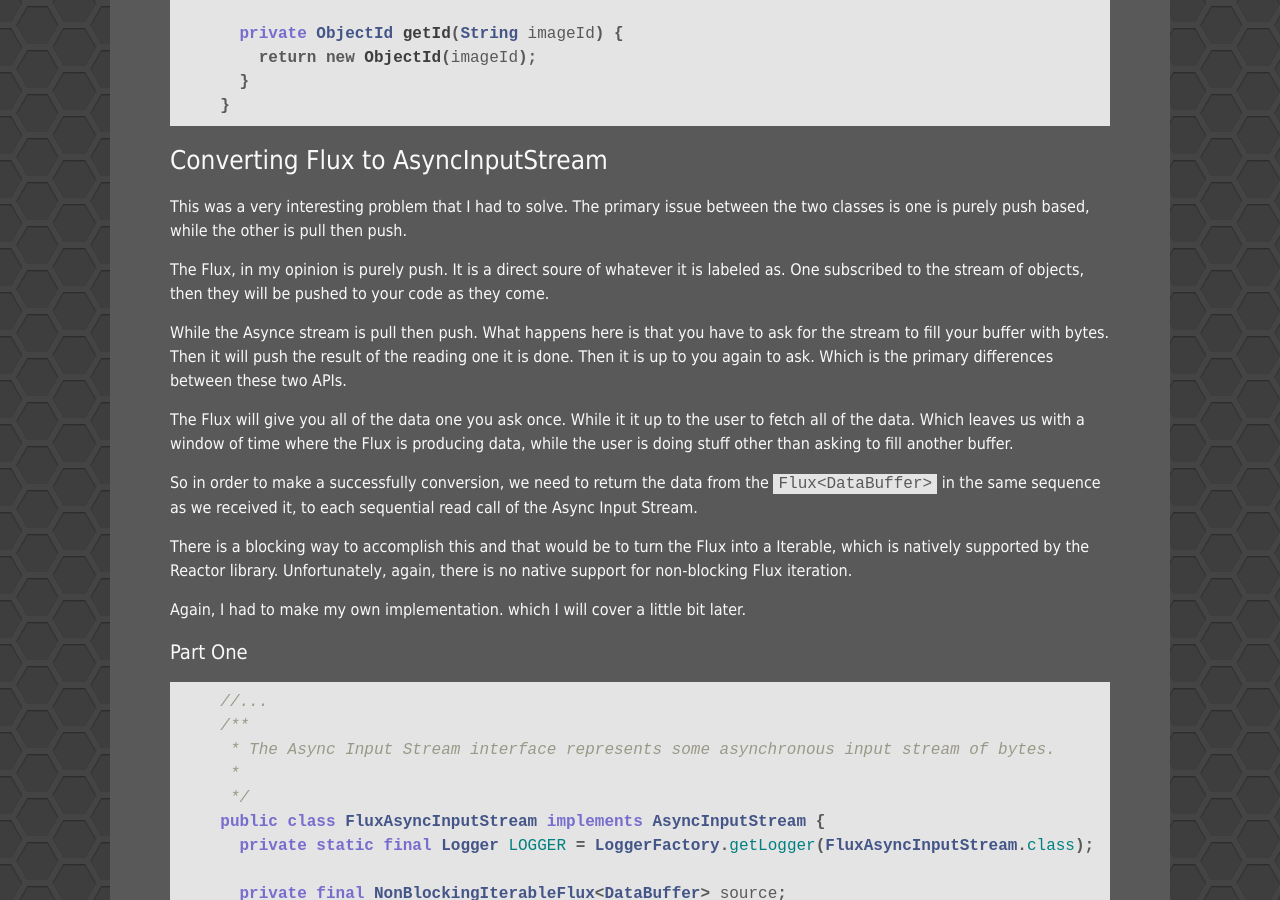
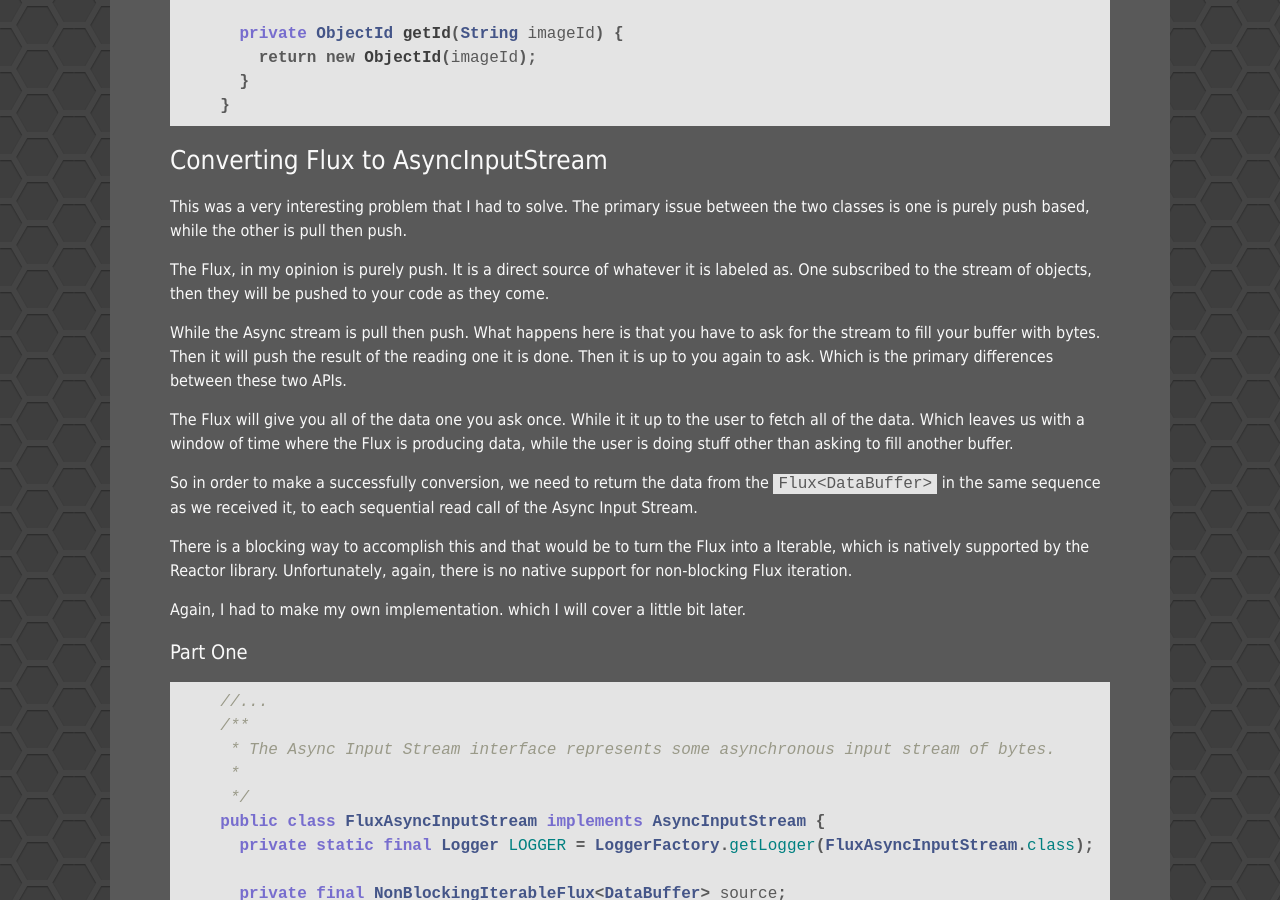
Before and after one commit to Unthrottled/blog, a Jekyll site: the page built from _posts/2017-12-14-Reactive-Mongo-Image-Persistence.md, in a window 1280 px wide and 900 px high, scrolled down 4265 px. Built offline with Jekyll 4.4.1, drawn with Linux system fonts in a browser that asks for light colours; some of the changed text lies outside the part shown.

Commit message:
spelling is hard

```diff
--- a/_posts/2017-12-14-Reactive-Mongo-Image-Persistence.md
+++ b/_posts/2017-12-14-Reactive-Mongo-Image-Persistence.md
@@ -164,10 +164,10 @@ So this means that our API for retrieving images has a return signature of `Flux
 This was a very interesting problem that I had to solve.
 The primary issue between the two classes is one is purely push based, while the other is pull then push.
 
-The Flux, in my opinion is purely push. It is a direct soure of whatever it is labeled as.
+The Flux, in my opinion is purely push. It is a direct source of whatever it is labeled as.
 One subscribed to the stream of objects, then they will be pushed to your code as they come.
 
-While the Asynce stream is pull then push. What happens here is that you have to ask for the stream to fill your buffer with bytes.
+While the Async stream is pull then push. What happens here is that you have to ask for the stream to fill your buffer with bytes.
 Then it will push the result of the reading one it is done. Then it is up to you again to ask. Which is the primary differences between these two APIs.
 
 The Flux will give you all of the data one you ask once. While it it up to the user to fetch all of the data.
```
Also changed, not shown: other parts of _posts/2017-12-14-Reactive-Mongo-Image-Persistence.md (+5 -5 lines).
